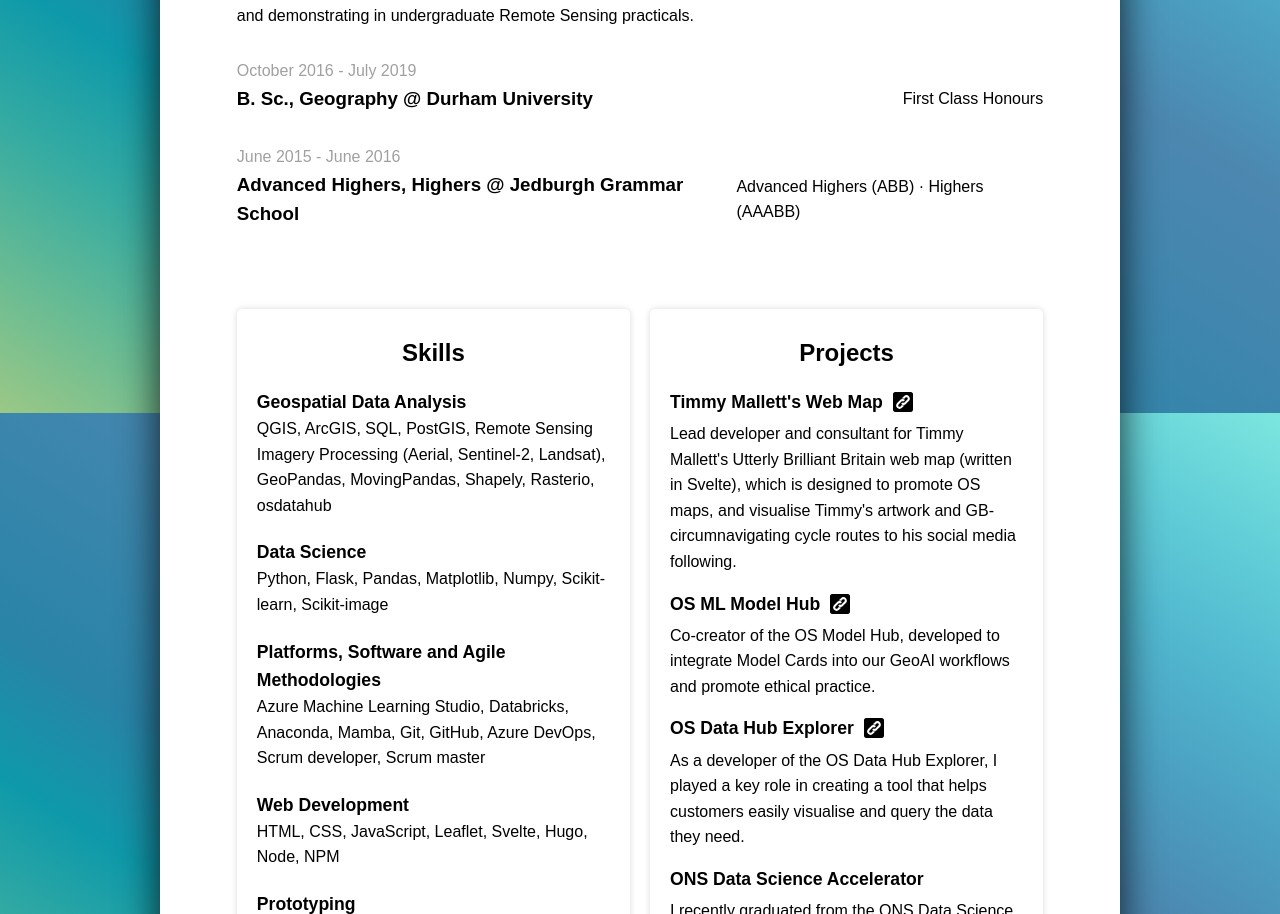
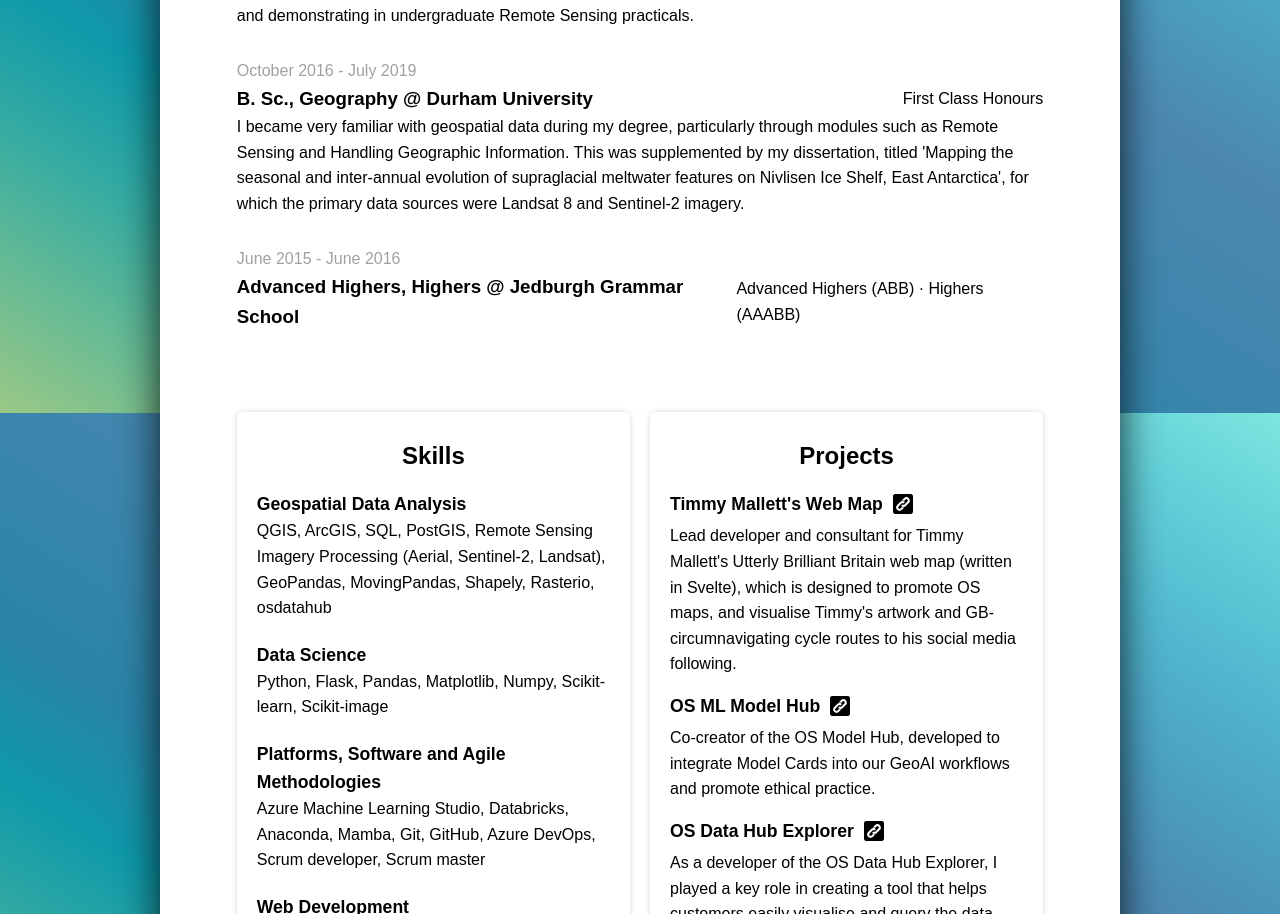
Before and after one commit to MMarochov/cv, a Svelte app: page / in a window 1280 px wide. Shown: the part 1987-2901 px from the top of the page. Built offline with nearby package versions, Linux system fonts and the light colour scheme.

Commit message:
add description for degree relevant to EO

```diff
--- a/src/education.js
+++ b/src/education.js
@@ -16,7 +16,7 @@
     src: "./images/Durham-University-logo-dark.svg",
     date: "October 2016 ‑ July 2019",
     headline: "First Class Honours",
-    description: "",
+    description: "I became very familiar with geospatial data during my degree, particularly through modules such as Remote Sensing and Handling Geographic Information. This was supplemented by my dissertation, titled 'Mapping the seasonal and inter-annual evolution of supraglacial meltwater features on Nivlisen Ice Shelf, East Antarctica', for which the primary data sources were Landsat 8 and Sentinel-2 imagery.",
   },
   {
     education: "Advanced Highers, Highers",
```
